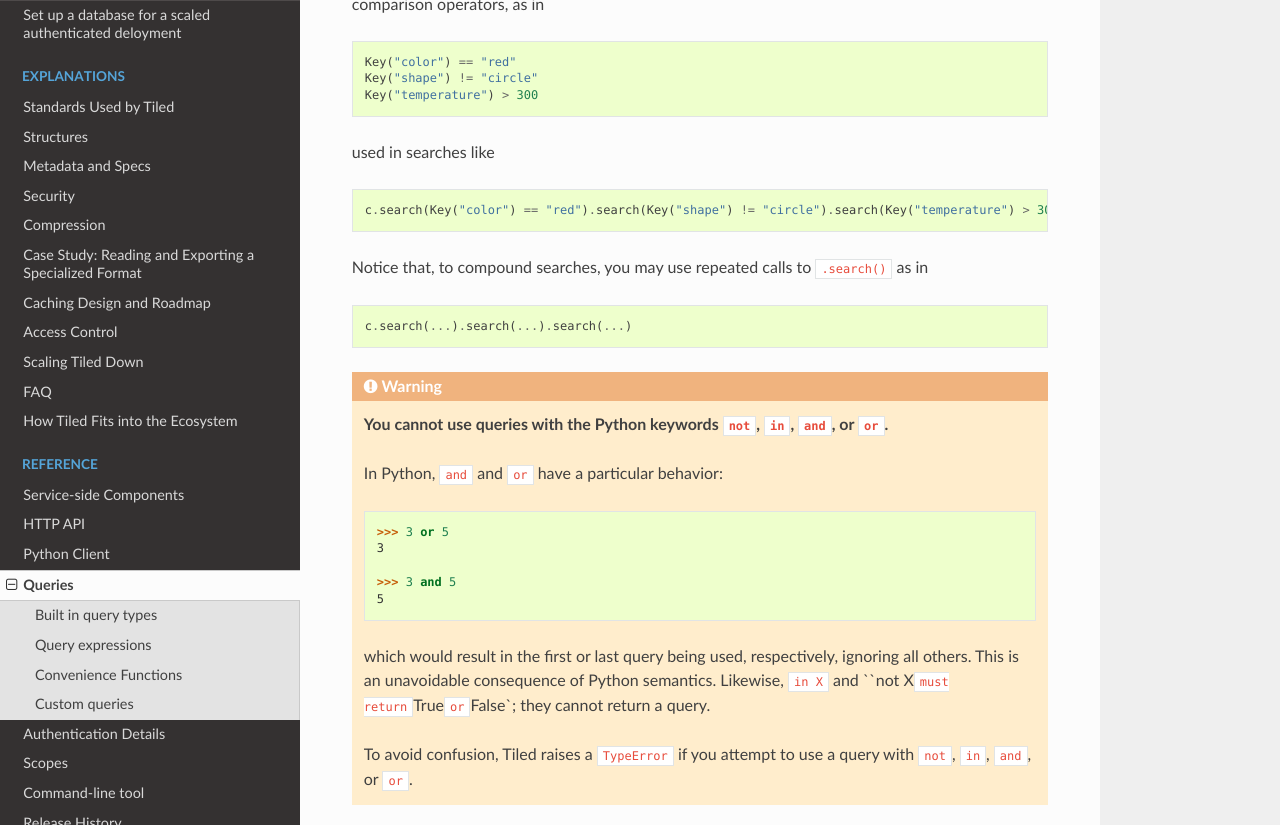
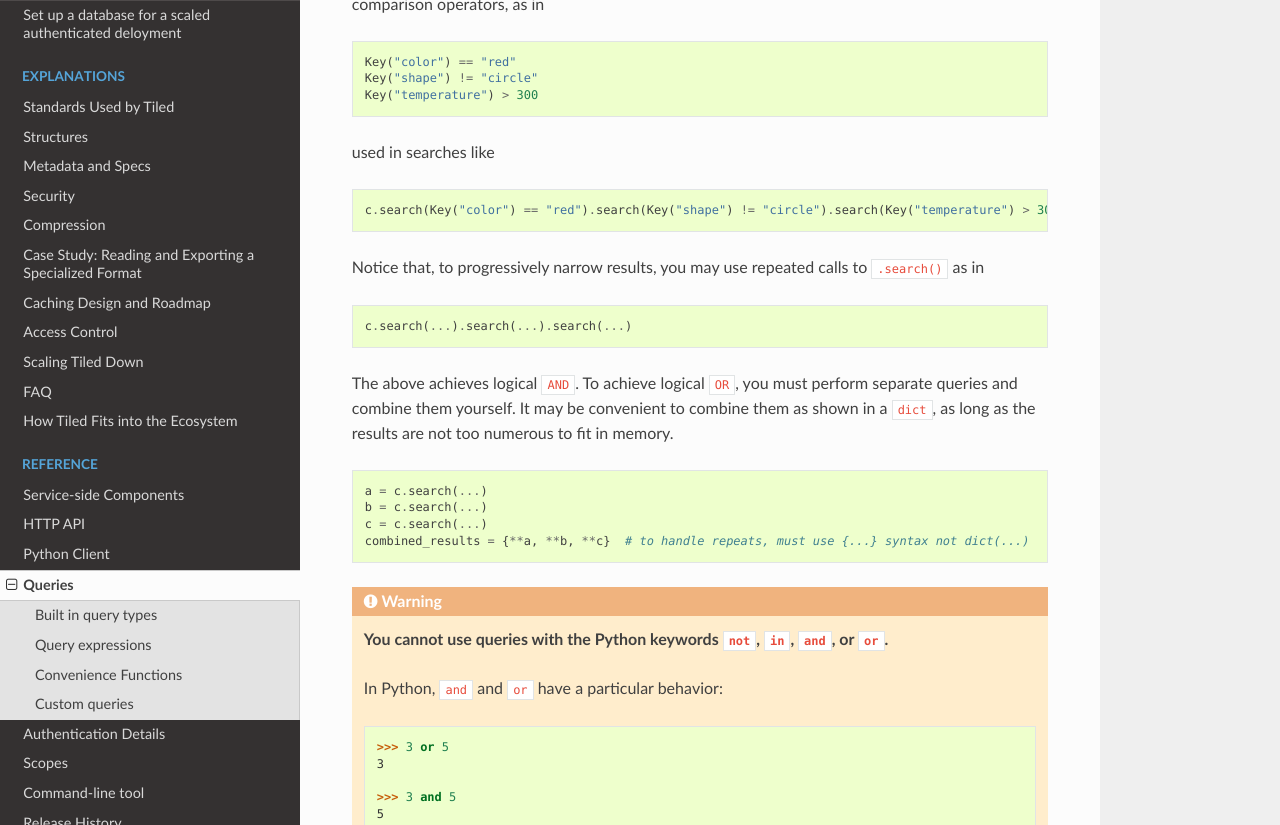
Before and after one commit to bluesky/tiled, a Sphinx documentation site: the page built from docs/source/reference/queries.md, in a window 1280 px wide and 900 px high, scrolled down 591 px, cut to the strip 0-825 px from the top of the window. Built offline with Sphinx 7.4.7 and the Read the Docs theme 2.0.0, drawn with Linux system fonts in a browser that asks for light colours; pages that are not in the unit, such as notebooks, are missing from menus.

Commit message:
Include recipe for logical OR.

`````diff
--- a/docs/source/reference/queries.md
+++ b/docs/source/reference/queries.md
@@ -41,10 +41,23 @@ used in searches like
 c.search(Key("color") == "red").search(Key("shape") != "circle").search(Key("temperature") > 300)
 ```
 
-Notice that, to compound searches, you may use repeated calls to `.search()` as in
+Notice that, to progressively narrow results, you may use repeated calls to
+`.search()` as in
 
 ```python
 c.search(...).search(...).search(...)
+```
+
+The above achieves logical `AND`. To achieve logical `OR`, you must perform
+separate queries and combine them yourself. It may be convenient to combine them
+as shown in a `dict`, as long as the results are not too numerous to fit in
+memory.
+
+```python
+a = c.search(...)
+b = c.search(...)
+c = c.search(...)
+combined_results = {**a, **b, **c}  # to handle repeats, must use {...} syntax not dict(...)
 ```
 
 ````{warning}
`````
